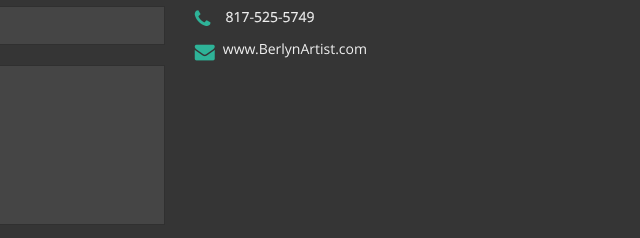
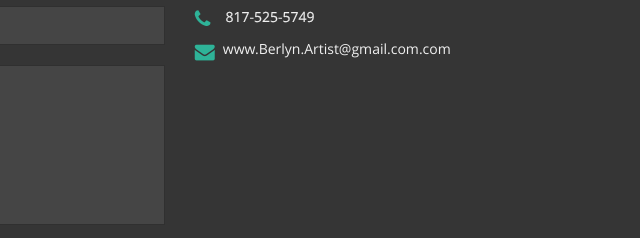
Before and after one commit to berlynartist/berlynartist.github.io, a plain HTML site: page index.html in a window 1280 px wide. Shown: the part 3320-3558 px from the top of the page, 640-1280 px from the left. Drawn offline with Linux system fonts and the light colour scheme.

Commit message:
Update index.html

```diff
--- a/index.html
+++ b/index.html
@@ -224,7 +224,7 @@
 			<ul class="list-unstyled address">
 				<li><i class="fa fa-map-marker"></i><span>Saginaw TX 76131,</span></li>
 				<li><i class="fa fa-phone"></i><span>817-525-5749</span></li>
-				<li><i class="fa fa-envelope"></i><a href="mailto:berlyn.arstist@gmail.com">www.BerlynArtist.com</a></li>
+				<li><i class="fa fa-envelope"></i><a href="mailto:berlyn.arstist@gmail.com">www.Berlyn.Artist@gmail.com.com</a></li>
 			</ul>
 		</div>
 	</div>
```
